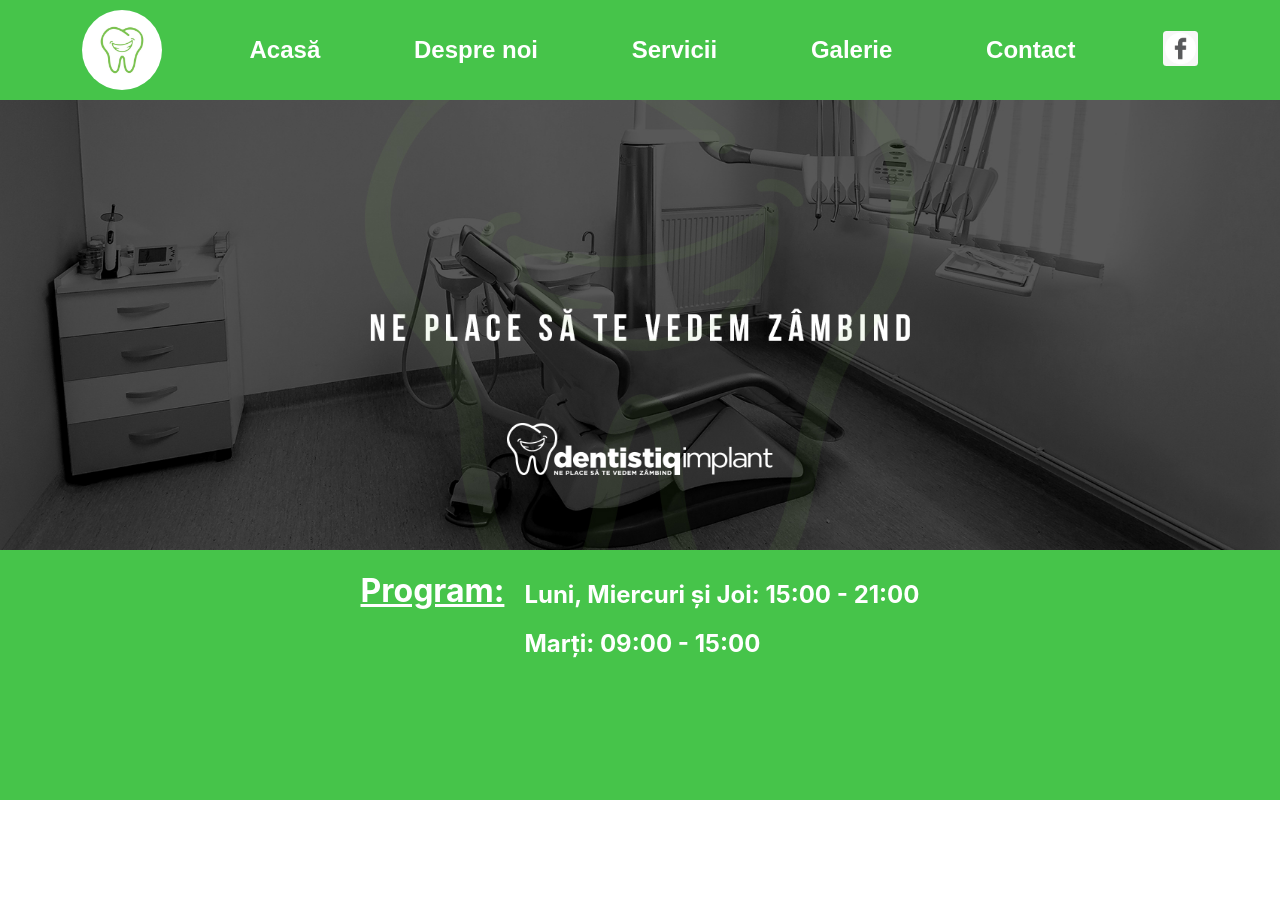
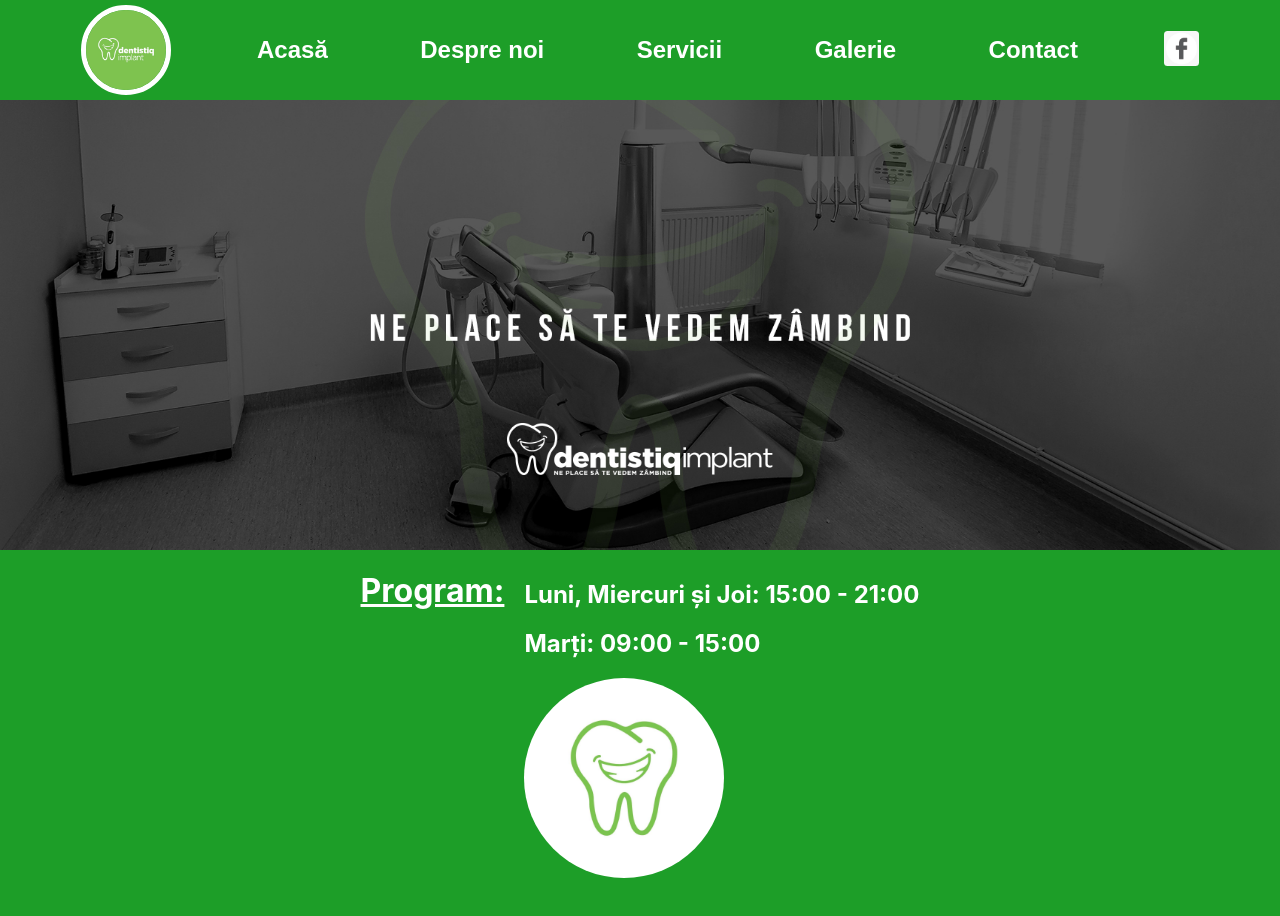
Before and after one commit to alexcorsau/dentistiqimplant, a React (Create React App) app in the folder dentistiq/: page / in a window 1280 px wide. Shown: the top 916 px of the page. Before the commit the page ends 800 px from the top, so only its background shows below. Built offline with nearby package versions, Linux system fonts and the light colour scheme.

Commit message:
refactor

```diff
--- a/dentistiq/src/components/button/Button.module.css
+++ b/dentistiq/src/components/button/Button.module.css
@@ -10,7 +10,7 @@
   cursor: pointer;
   border-radius: 5px;
   background-color: white;
-  color: rgb(70, 196, 74);
+  color: rgb(29, 158, 40);
 }
 
 .button:active {
--- a/dentistiq/src/components/footer/Footer.js
+++ b/dentistiq/src/components/footer/Footer.js
@@ -1,5 +1,6 @@
 import React from 'react';
 import styles from './Footer.module.css';
+import logo from '../../images/simple-logo.jpeg';
 
 const program = [
   'Luni, Miercuri și Joi: 15:00 - 21:00',
@@ -16,6 +17,7 @@ const Footer = () => {
         {program.map((schedule, index) => {
           return <h2 key={index}>{schedule}</h2>;
         })}
+        <img className={styles.img} src={logo} alt='Logo' />
       </div>
     </div>
   );
--- a/dentistiq/src/components/footer/Footer.module.css
+++ b/dentistiq/src/components/footer/Footer.module.css
@@ -1,6 +1,6 @@
 .footer {
   color: white;
-  background-color: rgb(70, 196, 74);
+  background-color: rgb(29, 158, 40);
   height: 100%;
   display: flex;
   justify-content: center;
@@ -9,6 +9,11 @@
 .program {
   padding-top: 10px;
   margin-left: 20px;
+}
+
+.img {
+  height: 200px;
+  border-radius: 50%;
 }
 
 @media only screen and (max-width: 650px) {
--- a/dentistiq/src/components/galleryPage/GalleryPage.module.css
+++ b/dentistiq/src/components/galleryPage/GalleryPage.module.css
@@ -10,7 +10,8 @@
 .img {
   width: 180px;
   height: 100px;
-  padding-left: 4px;
+  padding-left: 2px;
+  padding-right: 2px;
 }
 
 .img:hover {
@@ -29,7 +30,7 @@
   }
 
   .galleryPage {
-    height: 250px;
+    height: 200px;
   }
 }
 
@@ -45,3 +46,9 @@
     height: 200px;
   }
 }
+
+@media only screen and (max-width: 300px) {
+  .img:hover {
+    transform: scale(1.2);
+  }
+}
--- a/dentistiq/src/components/homePage/HomePage.module.css
+++ b/dentistiq/src/components/homePage/HomePage.module.css
@@ -1,7 +1,3 @@
 .homePage {
-  position: fixed;
-  min-height: auto;
-  height: 100%;
-  width: 100%;
-  overflow: auto;
+  height: 65vh;
 }
--- a/dentistiq/src/components/navBar/NavBar.js
+++ b/dentistiq/src/components/navBar/NavBar.js
@@ -1,6 +1,6 @@
 import React from 'react';
 import styles from './NavBar.module.css';
-import logo from '../../images/simple-logo.jpeg';
+import logo from '../../images/logo.jpeg';
 import facebook from '../../images/Facebook.png';
 import Button from '../button/Button';
 import { useState } from 'react';
--- a/dentistiq/src/components/navBar/NavBar.module.css
+++ b/dentistiq/src/components/navBar/NavBar.module.css
@@ -1,6 +1,6 @@
 .navBar {
   color: white;
-  background-color: rgb(70, 196, 74);
+  background-color: rgb(29, 158, 40);
   height: 100px;
   display: flex;
   justify-content: space-evenly;
@@ -10,6 +10,7 @@
 .img {
   height: 80px;
   border-radius: 50%;
+  border: 5px solid white;
 }
 
 .facebookIcon {
@@ -28,11 +29,13 @@
   transform: translateY(4px);
 }
 
-@media only screen and (max-width: 650px) {
+@media only screen and (max-width: 850px) {
   .navBar {
     flex-direction: column;
     height: 250px;
     font-size: smaller;
+    padding-top: 5px;
+    padding-bottom: 5px;
   }
 
   .facebookIcon {
```
Also changed, not shown: dentistiq/src/images/logo-3.jpeg (added), 1 other file (tests, documents, lock files or other folders).
